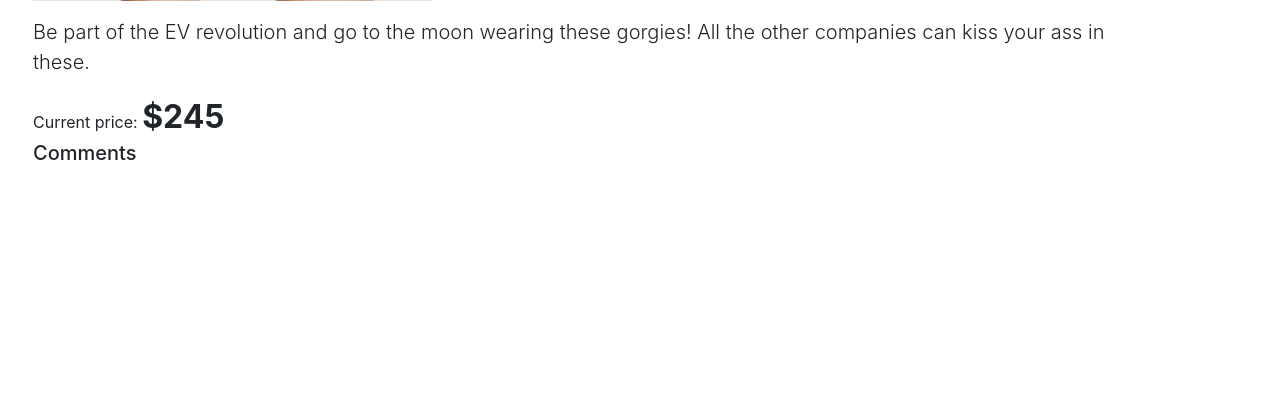
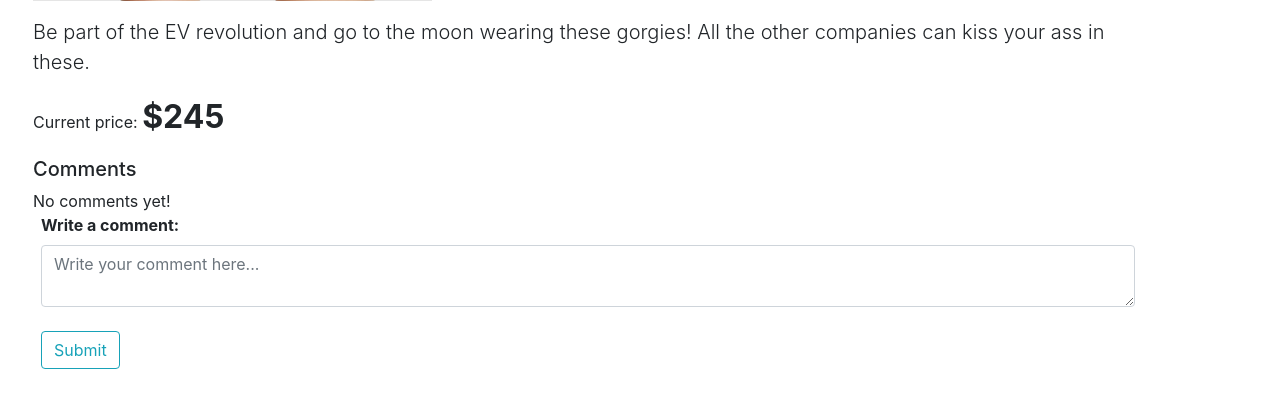
Before and after one commit to aroralanuk/commerce, a Django app: page /listing/11 in a window 1280 px wide. Shown: the part 624-1019 px from the top of the page. Before the commit the page ends 784 px from the top, so only its background shows below. Run offline with Django 3.2, Linux system fonts and the light colour scheme; data comes from the database, SQL or seed files in the repository; both versions use the stored data as it was after the commit; some libraries are stand-ins or nearby versions.

Commit message:
add comments

```diff
--- a/auctions/templates/auctions/entry.html
+++ b/auctions/templates/auctions/entry.html
@@ -4,7 +4,7 @@
 
     <div class="container m-2">
         <h2>{{item.title}}</h2>
-        {% if user.is_authenticated %}
+        {% if user.is_authenticated and user != item.owner %}
                 <!-- <div class="custom-control custom-switch">
                     <form action="{% url 'watchlist' %}" method="post">
                         {% csrf_token %}
@@ -91,19 +91,40 @@
                 {% elif user == item.owner %}
                     <a href="{% url 'close_bid' item.id %}"><button class="btn
                     btn-outline-warning btn-lg mb-2">Close Bid</button></a>
+
+                {% elif user == bid.bidder %}
+                    <div class="alert alert-success" role="alert">
+                        You currently are the highest bidder!
+                    </div>
+
                 {% endif %}
             {% endif %}
         {% endif %}
 
 
-        <ul class="list-group">
+        <ul class="list-group mt-3">
             <h5>Comments</h5>
-            {% for comment in comments %}
-            <li class="list-group-item mx-0" style="border: 0px solid transparent">
-                <p class="m-0">{{comment.comment}}</p>
-                <p class="m-0"><small>by {{comment.user}} <span class="text-muted">at {{comment.created_at}}</span> </small></p>
-            </li>
-            {% endfor %}
+            {% if not comments %}
+            No comments yet!
+            {% else %}
+                {% for comment in comments %}
+                <li class="list-group-item m-0" style="border: 0px solid transparent">
+                    <p class="m-0">{{comment.comment}}</p>
+                    <p class="m-0"><small>by {{comment.user}} <span class="text-muted">at {{comment.created_at}}</span> </small></p>
+                </li>
+                {% endfor %}
+            {% endif %}
+
+            {% if user != item.owner %}
+                <form action="{% url 'add_comment' item.id %}" method="POST">
+                    {% csrf_token %}
+                    <div class="form-group mx-2">
+                        <label for="comment_new"><b>Write a comment:</b></label>
+                        <textarea class="form-control" id="comment_new" name="comment" placeholder="Write your comment here..." required></textarea>
+                    </div>
+                    <button class="btn btn-outline-info m-2" type="submit">Submit</button>
+                </form>
+            {% endif %}
         </ul>
 
     </div>
--- a/auctions/urls.py
+++ b/auctions/urls.py
@@ -12,5 +12,6 @@ urlpatterns = [
     path("listing/<int:item_id>",views.displayListing,name="listing"),
     path("watchlist", views.toggleWL, name="watchlist"),
     path("place_bid/<int:item_id>", views.place_bid, name="place_bid"),
-    path("close_bid/<int:item_id>", views.close_bid, name="close_bid")
+    path("close_bid/<int:item_id>", views.close_bid, name="close_bid"),
+    path("add/comment/<int:item_id>", views.add_comment, name="add_comment")
 ] + static(settings.MEDIA_URL, document_root=settings.MEDIA_ROOT)
--- a/auctions/views.py
+++ b/auctions/views.py
@@ -117,15 +117,30 @@ def place_bid(request, item_id):
 
 def close_bid(request, item_id):
     user = request.user
-    if user.is_authenticated:
-        closing_now = Listing.objects.get(id=item_id)
-        closing_now.update(active=False)
-        closed = WinningBid()
-        closed.sold = closing_now
-        closed.seller = user
+
+    closing_now = Listing.objects.get(id=item_id)
+    closing_now.active = False
+    closed = WinningBid()
+    closed.sold = closing_now
+    closed.seller = user
+    try:
+        closed.buyer = Bid.objects.filter(listing_id=item_id).order_by('-amt').first().bidder
+        closed.amt = Bid.objects.filter(listing_id=item_id).order_by('-amt').first().amt
+    except:
+        closed.buyer = user
+        closed.amt = Listing.objects.filter(owner=user).first().minPrice
+    closed.save()
+    closing_now.save()
+    return HttpResponseRedirect(reverse("listing",args=[item_id]))
+
+def add_comment(request, item_id):
+    if request.method == 'POST':
+        new_c = Comment()
+        new_c.comment = request.POST['comment']
+        new_c.user = request.user
         try:
-            closed.buyer = Bid.objects.filter(listing_id=item_id).order_by('-amt').first().bidder
-            closed.amt = Bid.objects.filter(listing_id=item_id).order_by('-amt').first().amt
+            new_c.listing_id = Listing.objects.get(id=item_id)
         except:
-            pass
-        return displayListing(request, item_id)
+            return HttpResponseRedirect(reverse("index"))
+        new_c.save()
+        return HttpResponseRedirect(reverse("listing",args=[item_id]))
```
Also changed, not shown: db.sqlite3.
